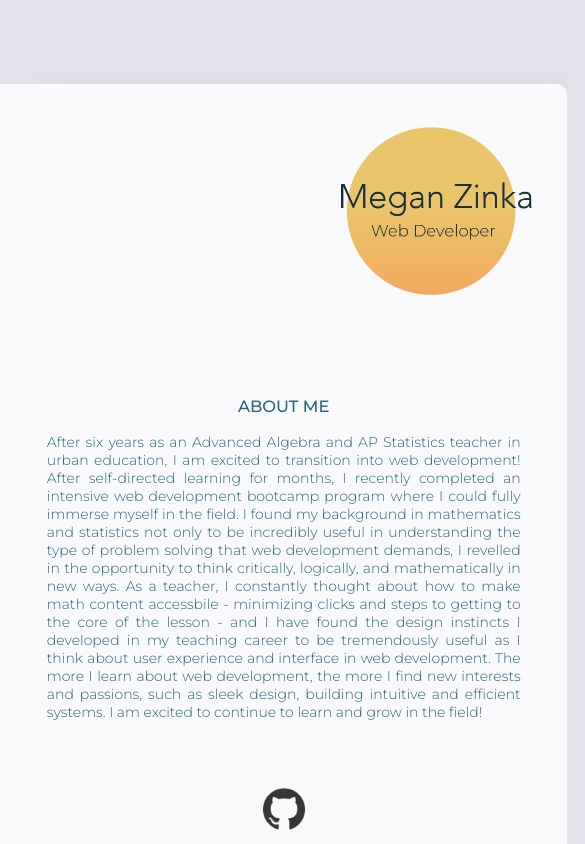
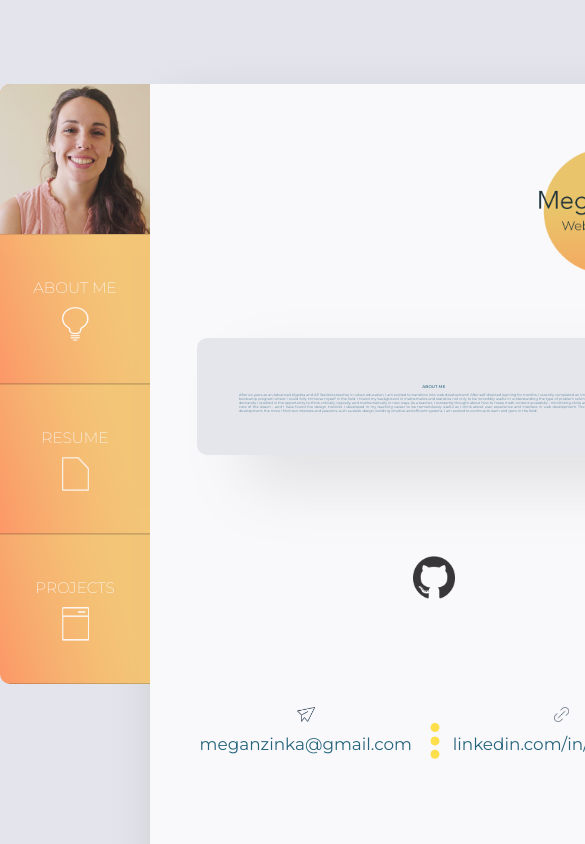
Before and after one commit to meganzinka/portfolio-site, a React (Create React App) app: page /about in a window 390 px wide. Shown: the top 844 px of the page, 585 px wide, since content can reach past the window. Built offline with nearby package versions, Linux system fonts and the light colour scheme.

Commit message:
made project page somewhat responsive

```diff
--- a/src/components/SideBar.jsx
+++ b/src/components/SideBar.jsx
@@ -17,7 +17,7 @@ const SideBar = (props) => {
 		history.push(event.target.value);
 	}
 
-	if (props.showSideBar) {
+	if (props.showSideBar || window.location !== "/") {
 	return (
 		<div id="sidebar">
 			<Link to ="/">
--- a/src/style/App.css
+++ b/src/style/App.css
@@ -1,7 +1,14 @@
 /*-------App-------*/
-#app-wrapper{
+html {
+  /* position:fixed;
+  right:0;
+  left:0;
+  top: 0;
+  bottom: 0; */
+}
+#app-wrapper {
   width: 100vw;
-  height:100vh;
+  height: 100vh;
   margin: 0;
 }
 
@@ -20,16 +27,22 @@
 #main-container {
   grid-column: 3;
   grid-row: 2;
-  background-color: #F9F9FB;
+  background-color: #f9f9fb;
   border-top-right-radius: 10px;
   border-bottom-right-radius: 10px;
+  border-bottom-left-radius: 10px;
   box-shadow: 20px 30px 60px 0.5px rgb(0, 0, 0, 0.2);
 }
 
 body {
-  font-family: 'Montserrat', sans-serif;
-  background-color: #E4E5EC;
-  color: #27647C;
+  font-family: "Montserrat", sans-serif;
+  background-color: #e4e5ec;
+  color: #27647c;
+  /* position:fixed;
+  right:0;
+  left:0;
+  top: 0;
+  bottom: 0; */
 }
 
 /* ----- Header Logo ----- */
@@ -54,6 +67,7 @@ body {
   margin: 0;
   margin-left: 12vw;
   margin-right: 12vw;
+  display: inline-block;
 }
 
 .main h3 {
@@ -62,12 +76,18 @@ body {
 }
 
 /*paragraph description*/
-#about-me{
+#about-me {
   text-align: justify;
-font-size: 14px;
-padding-top: 5vh;
+  padding: 5vh;
   font-weight: 300;
-width: 100%;
+  /* width: 100%; */
+  font-size: 0.9vw;
+  border-radius: 10px;
+  display: flex;
+  flex-direction: column;
+  justify-content: space-between;
+  background-color: #d9dae398;
+  box-shadow: 50px 30px 60px 0.5px rgba(123, 120, 120, 0.18);
 }
 
 .title h3 {
@@ -78,7 +98,7 @@ width: 100%;
 #contact-info {
   padding-top: 8vh;
   padding-bottom: 8vh;
-  justify-self:  center;
+  justify-self: center;
   display: grid;
   grid-template-columns: 46% 8% 46%;
   text-align: center;
@@ -87,7 +107,7 @@ width: 100%;
 #contact-info-projects {
   padding-top: 8vh;
   padding-bottom: 8vh;
-  justify-self:  center;
+  justify-self: center;
   display: grid;
   grid-template-columns: 46% 8% 46%;
   /* margin-left: 12vw;
@@ -99,17 +119,16 @@ width: 100%;
   height: 5vh;
   align-self: center;
   grid-column: 2;
-  opacity: 0.70;
+  opacity: 0.7;
   justify-self: center;
   padding-top: 6vh;
   padding-bottom: 3vh;
-
 }
 .footer-icon {
-  padding:1px;
-  height:15px;
+  padding: 1px;
+  height: 15px;
   margin: 2px;
-  justify-self:center;
+  justify-self: center;
   align-self: center;
 }
 
@@ -117,7 +136,7 @@ width: 100%;
   height: 5vh;
   width: auto;
   opacity: 0.85;
-  margin-top: 8vh;
+  margin-top: 12vh;
   justify-self: center;
 }
 
@@ -130,44 +149,41 @@ width: 100%;
 }
 
 #github-icon-container {
-  width:100%;
+  width: 100%;
   text-align: center;
 }
 
-
 #left-side a {
-  height:25%;
+  height: 25%;
 }
 #right-side a {
-  height:25%;
+  height: 25%;
 }
 #left-side {
   grid-column: 1;
   font-size: 2vh;
   height: 20px;
-  grid-row:1;
+  grid-row: 1;
   display: flex;
   flex-direction: column;
   justify-content: center;
-  height:100%;
+  height: 100%;
 }
 
 #right-side {
   grid-column: 3;
-  grid-row:1;
+  grid-row: 1;
   font-size: 2vh;
   height: 20px;
   display: flex;
   flex-direction: column;
   justify-content: center;
-  height:100%;
+  height: 100%;
 }
-
 
 /*------ Resume -------*/
 resume-container {
   width: 100%;
-
 }
 /*---------Projects ----------*/
 
@@ -181,7 +197,6 @@ resume-container {
 #ad-magic {
   grid-column: 2;
   grid-row: 2;
-
 }
 
 #til {
@@ -219,7 +234,6 @@ grid-row: 3;
   box-shadow: 20px 30px 60px 0.5px rgba(123, 120, 120, 0.3);
 }
 
-
 .project-description {
   padding: 1.1vw;
 }
@@ -229,6 +243,71 @@ border-top-left-radius: 10px;
   border-top-right-radius: 10px;
 }
 
-.gif:hover{
-  filter: brightness(105%)
+.gif:hover {
+  filter: brightness(105%);
 }
+
+@media only screen and (max-width: 600px) {
+  #app-container {
+    display: grid;
+    grid-template-columns: 1fr 1fr;
+    grid-template-rows: 10vh 100%;
+  }
+
+  #sidebar-container {
+    grid-column: 1;
+    grid-row: 2;
+    z-index: 1500;
+  }
+
+  #main-container {
+    grid-column: 2;
+    grid-row: 2;
+    background-color: #f9f9fb;
+    border-top-right-radius: 10px;
+    border-bottom-right-radius: 10px;
+    border-bottom-left-radius: 10px;
+    box-shadow: 20px 30px 60px 0.5px rgb(0, 0, 0, 0.2);
+  }
+
+  #logo-container {
+    display: flex;
+    width: 100%;
+    justify-content: flex-end;
+    align-content: center;
+    height: 30vh;
+  }
+
+  .logo {
+    height: 15vh;
+    justify-self: flex-end;
+    align-self: center;
+    padding: 4vh;
+  }
+  #projects-container {
+    display: grid;
+    grid-template-columns: 1vw 1fr 1vw;
+    grid-template-rows: 1vw auto auto auto auto;
+    grid-gap: 4vh;
+  }
+
+  #ad-magic {
+    grid-column: 2;
+    grid-row: 2;
+  }
+
+  #til {
+    grid-column: 2;
+    grid-row: 3;
+  }
+
+  #geo-vt {
+    grid-column: 2;
+    grid-row: 4;
+  }
+
+  #yelp {
+    grid-column: 2;
+    grid-row: 5;
+  }
+}
--- a/src/style/SideBar.css
+++ b/src/style/SideBar.css
@@ -1,4 +1,4 @@
-/*-------Sidebar-----------*/
+
   #sidebar {
     display: grid;
     grid-template-rows: 150px 150px 150px 150px;
```
Lines whose indentation alone changed are shown as unchanged.
